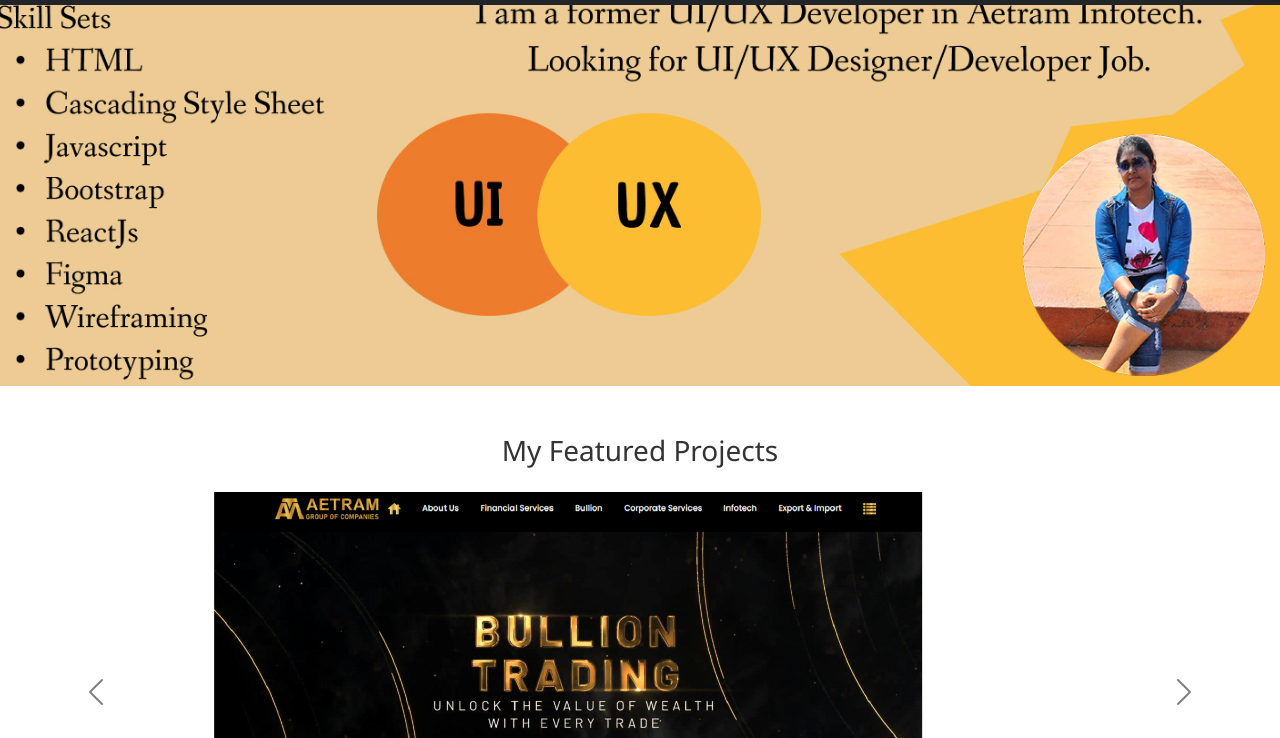
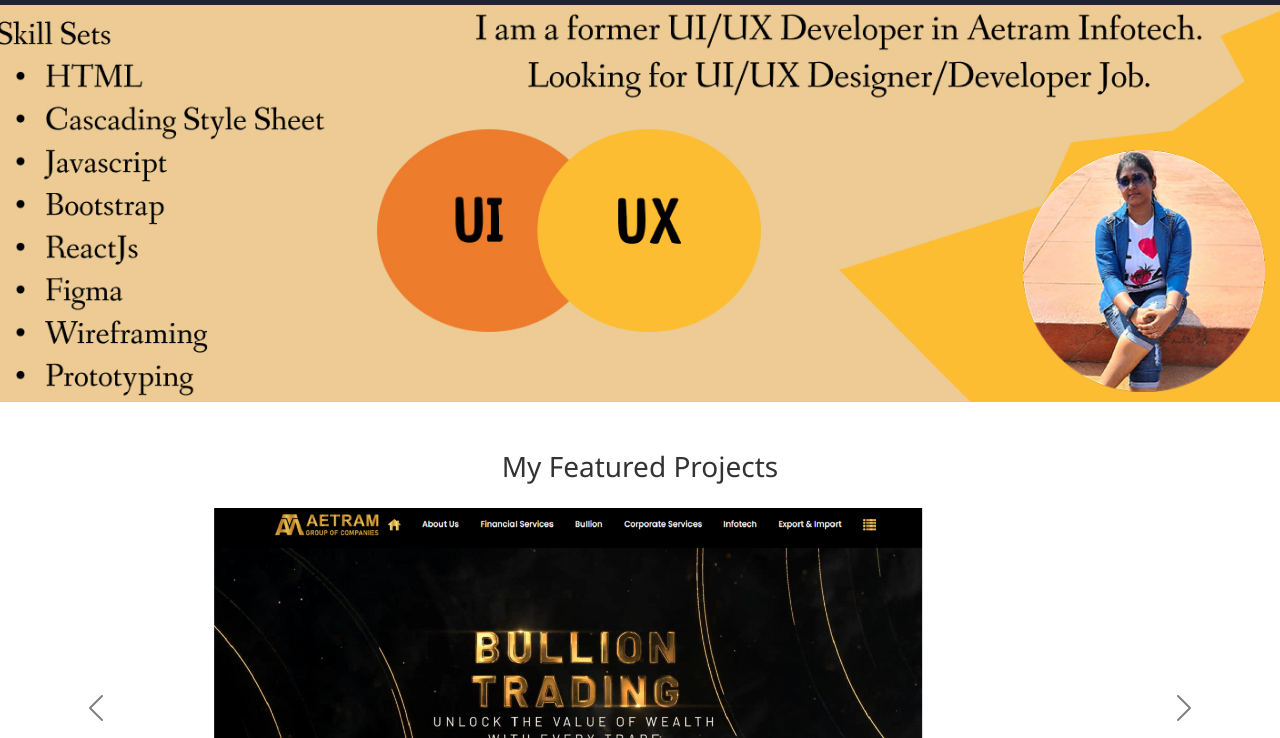
Before and after one commit to shanthini91/my-portfolio, a plain HTML site: page index.html in a window 1280 px wide. Shown: the part 62-800 px from the top of the page. Drawn offline with nearby package versions, Linux system fonts and the light colour scheme.

Commit message:
index.html

```diff
--- a/index.html
+++ b/index.html
@@ -45,7 +45,7 @@ Shanu's Portfolio</a>
   </nav>
 
   <!-- Hero Image -->
-  <div class="bg-image mt-5 position-relative" style="background-color: #FDBD33;">
+  <div class="bg-image pt-3 mt-5 position-relative" style="background-color: #FDBD33;">
     <img src="images/frame2.jpg" class="w-100 d-none d-md-block" alt="Desktop Image" style="height: 400px; object-fit: cover;" />
     <img src="images/mobileframe.png" class="w-100 d-block d-md-none" alt="Mobile Image" style="height: 400px; object-fit: contain;" />
   </div>
```
